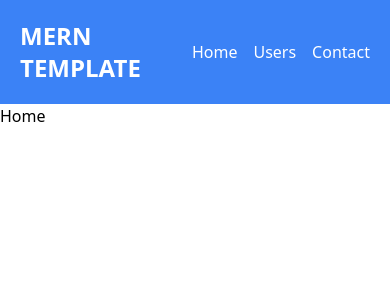
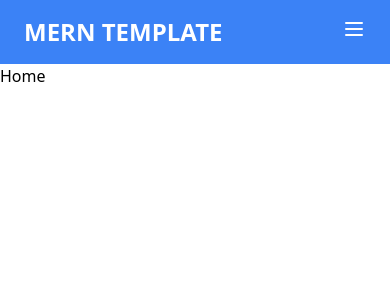
Before and after one commit to WizedWasTaken/Mern-Template, a React (Vite) app in the folder frontend/: page / in a window 390 px wide. Shown: the top 300 px of the page. Built offline with nearby package versions, Linux system fonts and the light colour scheme.

Commit message:
Add framer-motion library and update NavBar component

```diff
--- a/frontend/package.json
+++ b/frontend/package.json
@@ -11,6 +11,7 @@
   },
   "dependencies": {
     "dotenv": "^16.4.1",
+    "framer-motion": "^11.0.3",
     "localforage": "^1.10.0",
     "match-sorter": "^6.3.3",
     "react": "^18.2.0",
--- a/frontend/src/components/sidebar/NavBar.tsx
+++ b/frontend/src/components/sidebar/NavBar.tsx
@@ -1,22 +1,70 @@
+import { useState } from "react";
 import { Link } from "react-router-dom";
 
 export default function Navbar() {
+  const [isOpen, setIsOpen] = useState(false);
+
   return (
-    <nav className="flex items-center justify-between p-5 h-15 bg-blue-500">
-      <h1 className="text-2xl font-bold text-white">
+    <nav className="bg-blue-500 px-6 py-4">
+      <div className="flex items-center justify-between">
+        <div className="text-white text-2xl font-bold">
           <Link to="/">MERN TEMPLATE</Link>
-      </h1>
-      <div>
-        <Link className="text-white hover:text-blue-200 mr-4" to="/">
+        </div>
+        <div className="hidden md:flex">
+          <Link className="text-white hover:text-blue-200 mx-2" to="/">
             Home
           </Link>
-        <Link className="text-white hover:text-blue-200 mr-4" to="/users">
+          <Link className="text-white hover:text-blue-200 mx-2" to="/users">
             Users
           </Link>
-        <Link className="text-white hover:text-blue-200" to="/contact">
+          <Link className="text-white hover:text-blue-200 mx-2" to="/contact">
             Contact
           </Link>
         </div>
+        <div className="md:hidden">
+          <button onClick={() => setIsOpen(!isOpen)}>
+            <svg
+              className="h-6 w-6 fill-current text-white"
+              xmlns="http://www.w3.org/2000/svg"
+              viewBox="0 0 24 24"
+            >
+              {isOpen ? (
+                <path
+                  fillRule="evenodd"
+                  d="M18.278 16.864a1 1 0 01-1.414 1.414l-8-8a1 1 0 011.414-1.414l8 8z"
+                />
+              ) : (
+                <path
+                  fillRule="evenodd"
+                  d="M4 5h16a1 1 0 010 2H4a1 1 0 110-2zm0 6h16a1 1 0 010 2H4a1 1 0 010-2zm0 6h16a1 1 0 010 2H4a1 1 0 010-2z"
+                />
+              )}
+            </svg>
+          </button>
+        </div>
+      </div>
+      {isOpen && (
+        <div className="px-2 pt-2 pb-4 md:hidden">
+          <Link
+            className="block px-2 py-1 text-white hover:text-blue-200"
+            to="/"
+          >
+            Home
+          </Link>
+          <Link
+            className="block px-2 py-1 text-white hover:text-blue-200"
+            to="/users"
+          >
+            Users
+          </Link>
+          <Link
+            className="block px-2 py-1 text-white hover:text-blue-200"
+            to="/contact"
+          >
+            Contact
+          </Link>
+        </div>
+      )}
     </nav>
   );
 }
--- a/frontend/src/error-page.tsx
+++ b/frontend/src/error-page.tsx
@@ -1,5 +1,4 @@
-import { useRouteError } from "react-router-dom";
-import { ErrorType } from "./lib/definitions";
+import { Link, useRouteError } from "react-router-dom";
 
 /**
  * Error Page
@@ -10,12 +9,29 @@ export default function ErrorPage() {
   console.error(error);
 
   return (
-    <div id="error-page">
-      <h1>Oops!</h1>
-      <p>Sorry, an unexpected error has occurred.</p>
-      <p>
-        <i>{(error as ErrorType).statusText}</i>
-      </p>
-    </div>
+    <>
+      <main className="grid min-h-full place-items-center bg-white px-6 py-24 sm:py-32 lg:px-8">
+        <div className="text-center">
+          <p className="text-base font-semibold text-blue-600">404</p>
+          <h1 className="mt-4 text-3xl font-bold tracking-tight text-gray-900 sm:text-5xl">
+            Page not found
+          </h1>
+          <p className="mt-6 text-base leading-7 text-gray-600">
+            Sorry, we couldn’t find the page you’re looking for.
+          </p>
+          <div className="mt-10 flex items-center justify-center gap-x-6">
+            <Link
+              to={"/"}
+              className="rounded-md bg-blue-600 px-3.5 py-2.5 text-sm font-semibold text-white shadow-sm hover:bg-blue-500 focus-visible:outline focus-visible:outline-2 focus-visible:outline-offset-2 focus-visible:outline-indigo-600"
+            >
+              Go back home
+            </Link>
+            <Link to="/contact" className="text-sm font-semibold text-gray-900">
+              Contact support <span aria-hidden="true">&rarr;</span>
+            </Link>
+          </div>
+        </div>
+      </main>
+    </>
   );
 }
```
Also changed, not shown: 1 other file (tests, documents, lock files or other folders). Lines whose indentation alone changed are shown as unchanged.
